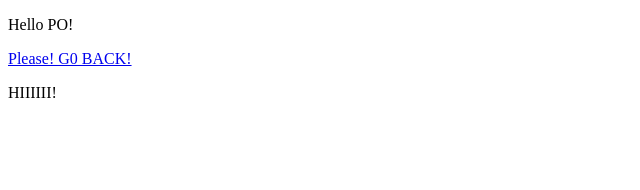
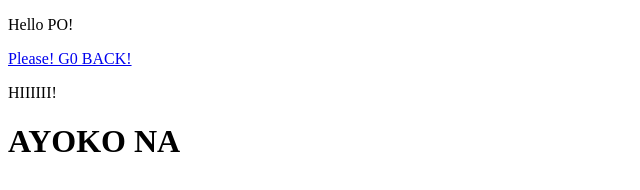
Before and after one commit to JKaye55/website_jkfL01, a plain HTML site: page test.html in a window 1280 px wide. Shown: the whole page, without its empty margins (0-640 px from the left). Drawn offline with Linux system fonts and the light colour scheme.

Commit message:
AKO NA LANG

```diff
--- a/test.html
+++ b/test.html
@@ -9,7 +9,7 @@
     <p>Hello PO!</p>
     <a href="index.html"> Please! G0 BACK!</a>
     <p>HIIIIII!</p>
-    <p>
+    <h1>AYOKO NA</h1>
 
     </p>
 </body>
```
